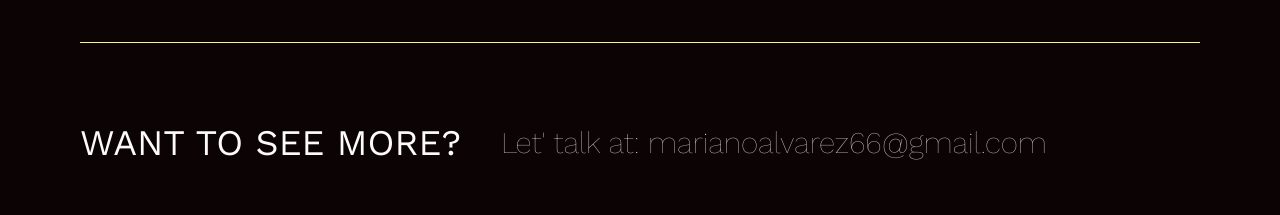
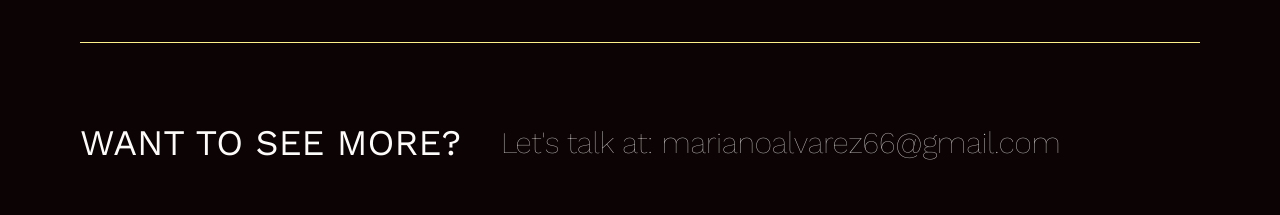
Before and after one commit to malvarez88/marianodev, a Next.js app: page / in a window 1280 px wide. Shown: the part 2780-2995 px from the top of the page. Built offline with nearby package versions, Linux system fonts and the light colour scheme.

Commit message:
fix:typo

```diff
--- a/src/components/Projects/Projects.tsx
+++ b/src/components/Projects/Projects.tsx
@@ -212,7 +212,7 @@ const Projects: React.FC = () => {
             Want to see more?{" "}
           </p>
           <span className="text-xl font-thin normal-case text-[#FDFCFA] opacity-80 lg:text-3xl">
-            Let&apos; talk at:{" "}
+            Let&apos;s talk at:{" "}
             <a href="mailto:marianoalvarez66@gmail.com" target="_blank">
               marianoalvarez66@gmail.com
             </a>
```
